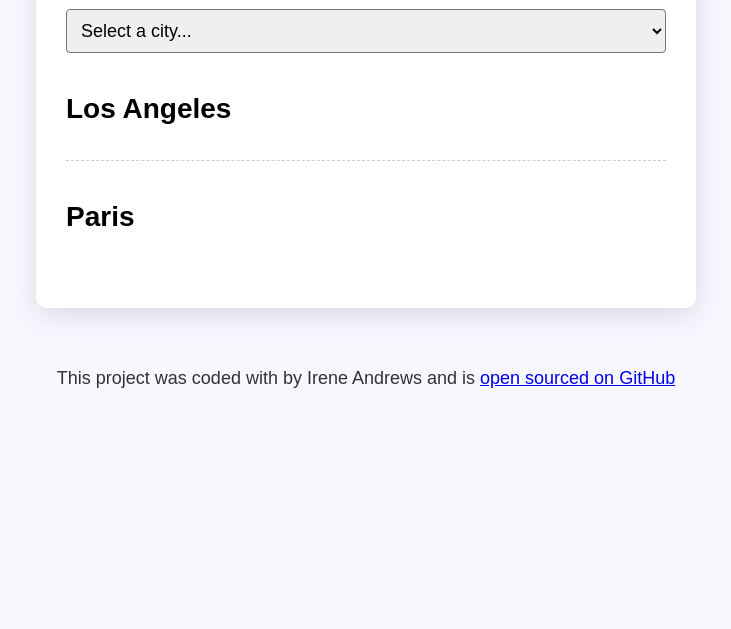
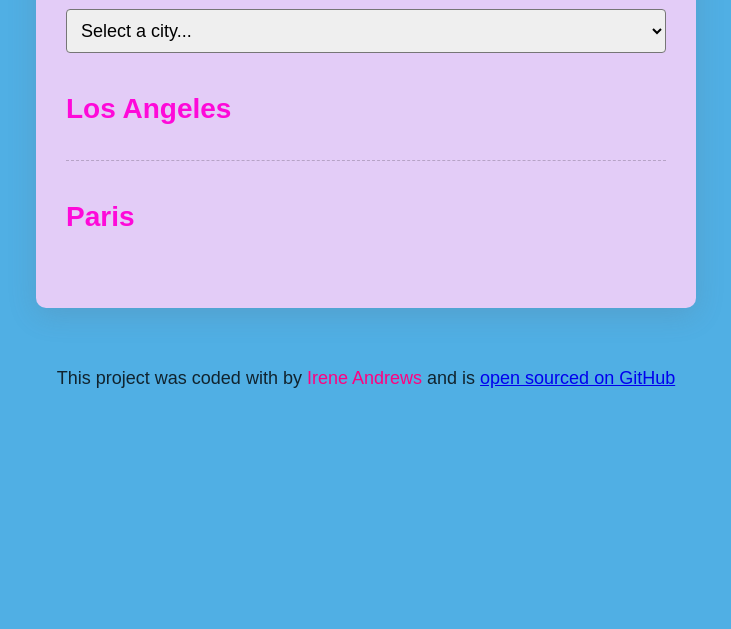
Before and after one commit to ivandrews557/World-Clock-Irene, a plain HTML site: page index.html in a window 1280 px wide. Shown: the part 171-800 px from the top of the page, without its empty margins (274-1005 px from the left). Drawn offline with nearby package versions, Linux system fonts and the light colour scheme; a script that the page names is missing.

Commit message:
Added color to css

```diff
--- a/index.html
+++ b/index.html
@@ -20,7 +20,7 @@
             <option value="">Select a city...</option>
             <option value="current">My current location</option>
             <option value="Europe/London">London</option>
-            <option value="America/New_York">New York</option>
+            <option value="America/New_York ">New York</option>
             <option value="Pacific/Auckland">Auckland</option>
         </select>
 
@@ -43,7 +43,7 @@
         </div>
 
     <footer>
-        This project was coded with by Irene Andrews and is
+        This project was coded with by <span>Irene Andrews</span> and is
         <a href="https://world-clock-irene.netlify.app/" target="_blank">
             open sourced on GitHub</a>
     </footer>
--- a/src/style.css
+++ b/src/style.css
@@ -1,5 +1,5 @@
 body {
-    background-color: #f9f7fe;
+    background-color: #50AFE4;
     font-family: sans-serif;
 }
 
@@ -7,11 +7,13 @@ h1 {
     text-align: center;
     font-family: sans-serif;
     font-size: 36px;
+    color: #A230ED;
 }
 
 h2 {
     margin: 0 0 5px;
     font-size: 28px;
+    color: #FE09D9;
 }
 
 select {
@@ -25,7 +27,7 @@ select {
 .container {
     max-width: 600px;
     margin: 60px auto;
-    background: white;
+    background: #E3CCF7;
     padding: 30px;
     box-shadow: rgba(100, 100, 111, 0.2) 0px 7px 29px 0px;
     border-radius: 10px;
@@ -37,6 +39,7 @@ select {
     justify-content: space-between;
     padding: 30px 0;
     border-bottom: 1px dashed rgba(0, 0, 0, 0.2);
+    color: #09A144;
 }
 
 .city:last-child {
@@ -63,3 +66,7 @@ footer {
     font-size: 18px;
     color: rgba(0, 0, 0, 0.8);
 }
+
+footer span {
+    color: #FF0080;
+}
```
